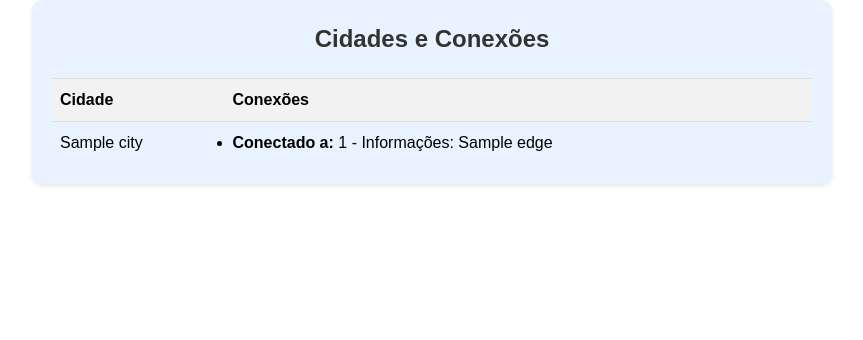
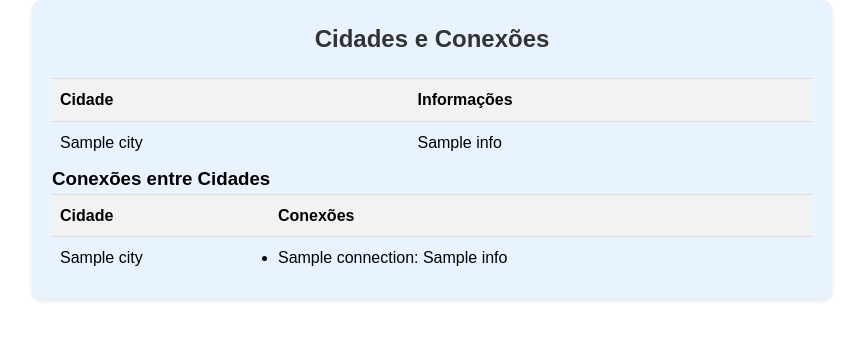
Before and after one commit to imrooteodoro/MapaGrafos, a Flask app: template src/templates/index.html in a window 1280 px wide. Shown: the top 340 px of the page, without its empty margins (208-1071 px from the left). Run offline with Flask 3, Linux system fonts and the light colour scheme; the template is opened without the code that fills it: most values are stand-ins (such as "Sample title", 1, 10 or a date in 2020).

Commit message:
fix: corrige o template para exibir corretamente as informações

```diff
--- a/src/templates/index.html
+++ b/src/templates/index.html
@@ -12,18 +12,36 @@
         <table>
             <thead>
                 <tr>
-                    <th scope="col">Cidade</th>
-                    <th scope="col">Conexões</th>
+                    <th>Cidade</th>
+                    <th>Informações</th>
                 </tr>
             </thead>
             <tbody>
-                {% for city, edges in graph.items() %}
+                {% for city, info in city_info.items() %}
+                <tr>
+                    <td>{{ city }}</td>
+                    <td>{{ info }}</td>
+                </tr>
+                {% endfor %}
+            </tbody>
+        </table>
+
+        <h3>Conexões entre Cidades</h3>
+        <table>
+            <thead>
+                <tr>
+                    <th>Cidade</th>
+                    <th>Conexões</th>
+                </tr>
+            </thead>
+            <tbody>
+                {% for city, connections in graph.items() %}
                 <tr>
                     <td>{{ city }}</td>
                     <td>
                         <ul>
-                        {% for edge in edges %}
-                            <li><strong>Conectado a:</strong> {{ edge[0] }} - Informações: {{ edge[1] }}</li>
+                        {% for connection, info in connections.items() %}
+                            <li>{{ connection }}: {{ info }}</li>
                         {% endfor %}
                         </ul>
                     </td>
```
